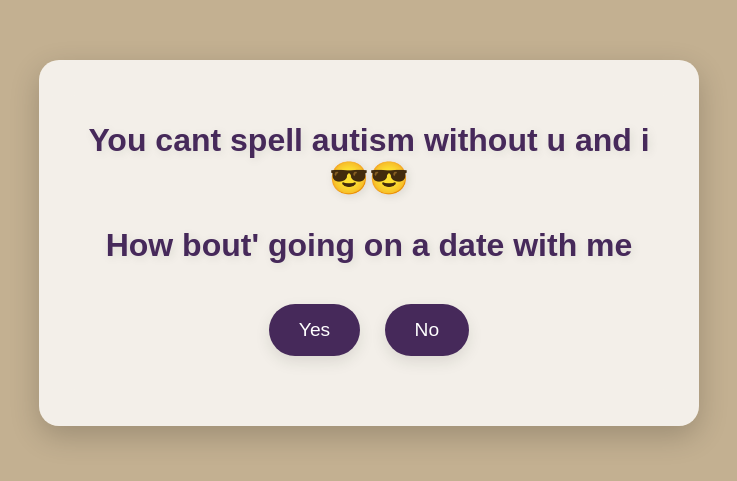
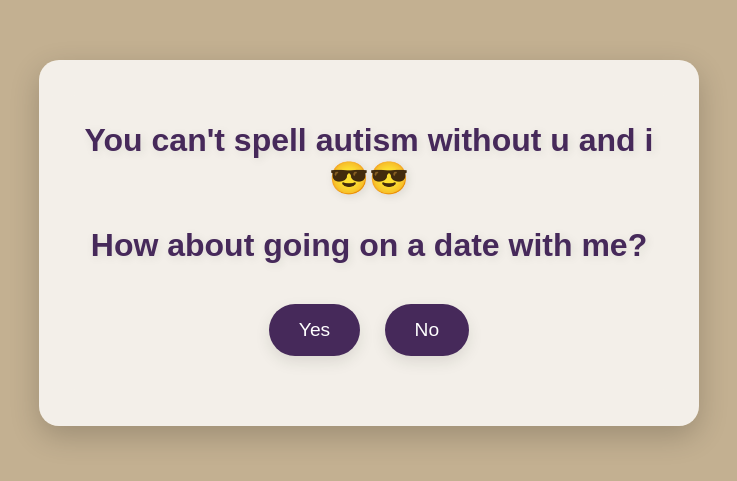
Before and after one commit to hmelihalan/sillyasswbsite, a plain HTML site: page index.html in a window 1280 px wide. Shown: the part 157-638 px from the top of the page, without its empty margins (271-1008 px from the left). Drawn offline with Linux system fonts and the light colour scheme.

Commit message:
Update index.html

```diff
--- a/index.html
+++ b/index.html
@@ -7,19 +7,19 @@
   <meta charset="UTF-8">
   <meta name="viewport" content="width=device-width, initial-scale=1.0">
   <title>Date Proposal</title>
-  <link rel="stylesheet" href="css/styles.css">
+  <link rel="stylesheet" href="css/style.css">
 </head>
 <body>
 <div class="container">
-  <h1>You cant spell autism without u and i😎😎</h1>
-  <h1>How bout' going on a date with me</h1>
+  <h1>You can't spell autism without u and i 😎😎</h1>
+  <h1>How about going on a date with me?</h1>
   <button onclick="sayYes()">Yes</button>
   <button onclick="sayNo()">No</button>
 
   <!-- Hidden message display section -->
   <div id="responseMessage" class="response-message"></div>
 
-  <!-- Image Display Section -->
+  <!-- Video or Image Display Section -->
   <div id="gifContainer" class="gif-container"></div>
 </div>
 
```
